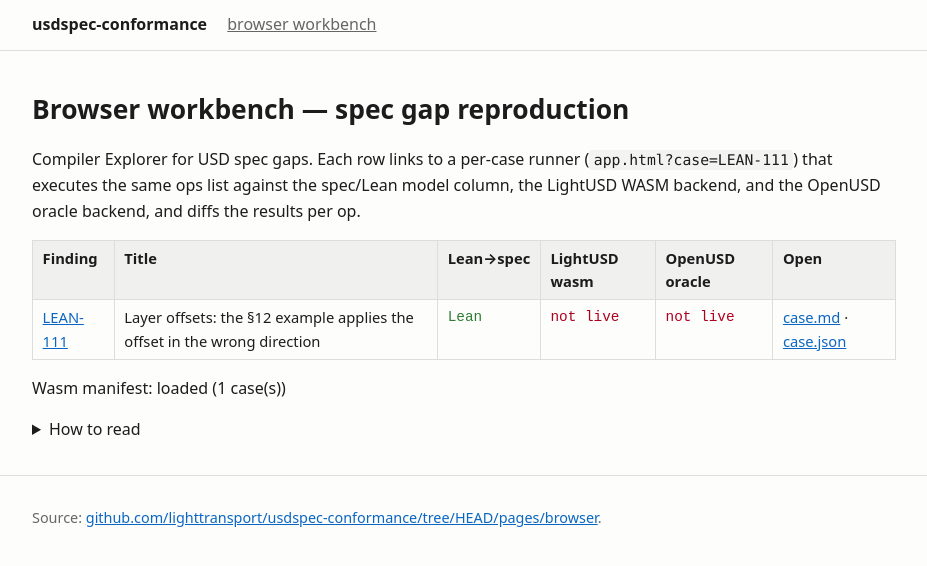
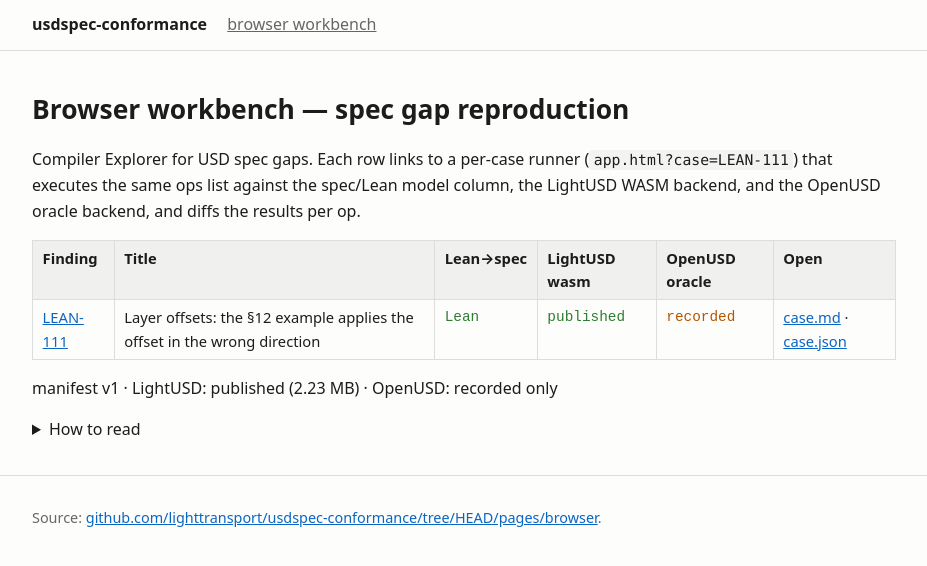
Before and after one commit to lighttransport/usdspec-conformance, a plain HTML site: page pages/browser/index.html in a window 1280 px wide. Shown: the whole page, without its empty margins (176-1103 px from the left). Drawn offline with Linux system fonts and the light colour scheme.

Commit message:
Pin the published LightUSD wasm in the manifest; reflect backend status in the UI
- wasm/manifest.json: real sha256/size and the exact build revision
  (lighttransport/lightusd@d4fafbd1, large-scene); OpenUSD marked phase 2
- index.html/app.html: derive backend status from the manifest instead of
  hardcoding 'not live'

```diff
--- a/pages/browser/index.html
+++ b/pages/browser/index.html
@@ -53,15 +53,23 @@ backend, and diffs the results per op.</p>
     manifest = await r.json();
   } catch (e) { manifest = {}; }
   const cases = manifest.cases || {};
-  note.textContent = 'Wasm manifest: ' + (manifest.version ? 'loaded (' + Object.keys(cases).length + ' case(s))' : 'not found');
+  const backends = manifest.backends || [];
+  const backend = (id) => backends.find((b) => b.id === id) || {};
+  const live = (b) => b.sha256 && !String(b.sha256).startsWith('PLACEHOLDER');
+  const lu = backend('lightusd');
+  const ou = backend('openusd');
+  note.textContent = manifest.version
+    ? 'manifest v' + manifest.version +
+      ' · LightUSD: ' + (live(lu) ? 'published (' + (lu.size_bytes/1048576).toFixed(2) + ' MB)' : 'recorded only') +
+      ' · OpenUSD: ' + (live(ou) ? 'published' : 'recorded only')
+    : 'wasm manifest not found';
   for (const [id, c] of Object.entries(cases)) {
     const tr = document.createElement('tr');
-    const status = '<span class="status mixed">recorded</span>';
     tr.innerHTML = `<td><a href="app.html?case=${id}">${id}</a></td>` +
       `<td>${c.title || ''}</td>` +
       `<td class="status live">Lean</td>` +
-      `<td class="status notlive">not live</td>` +
-      `<td class="status notlive">not live</td>` +
+      `<td class="status ${live(lu) ? 'live' : 'mixed'}">${live(lu) ? 'published' : 'recorded'}</td>` +
+      `<td class="status ${live(ou) ? 'live' : 'mixed'}">${live(ou) ? 'published' : 'recorded'}</td>` +
       `<td><a href="${id}/case.md">case.md</a> &middot; <a href="${id}/case.json">case.json</a></td>`;
     tbody.appendChild(tr);
   }
```
Also changed, not shown: pages/browser/app.html (+10 -1 lines), pages/browser/wasm/manifest.json.
